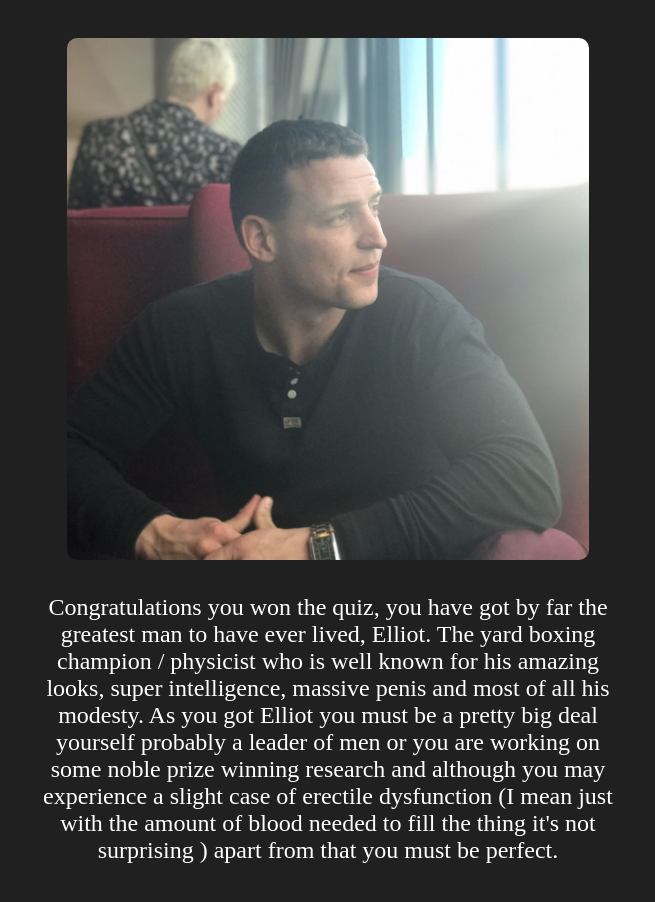
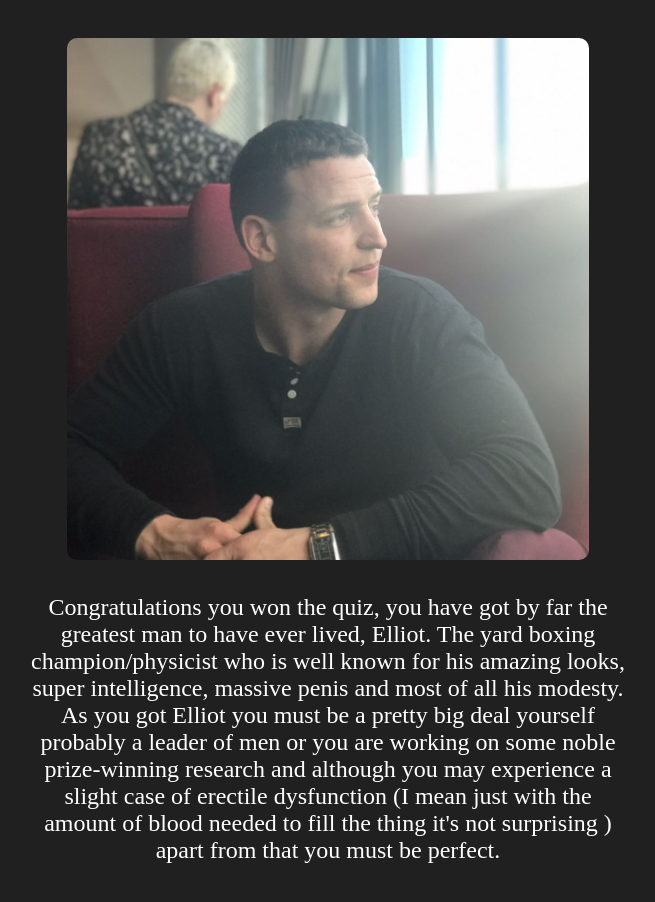
Before and after one commit to E11i30t/E11i30t.github.io, a plain HTML site: page QuizSite/elliot.html in a window 1280 px wide. Shown: the part 166-1068 px from the top of the page, without its empty margins (312-967 px from the left). Drawn offline with Linux system fonts and the light colour scheme.

Commit message:
Update elliot.html

```diff
--- a/QuizSite/elliot.html
+++ b/QuizSite/elliot.html
@@ -13,9 +13,9 @@
     <h1>Elliot!</h1>
     <img src="resources/images/elliotResult.JPG">
     <p> Congratulations you won the quiz, you have got by far the greatest man to have ever lived, Elliot.
-      The yard boxing champion / physicist who is well known for his amazing looks, super intelligence, massive penis
+      The yard boxing champion/physicist who is well known for his amazing looks, super intelligence, massive penis
       and most of all his modesty. As you got Elliot you must be a pretty big deal yourself probably a leader of men or
-      you are working on some noble prize winning research and although you may experience a slight case of erectile dysfunction
+      you are working on some noble prize-winning research and although you may experience a slight case of erectile dysfunction
       (I mean just with the amount of blood needed to fill the thing it's not surprising ) apart from that you must be
       perfect.
     </p>
```
